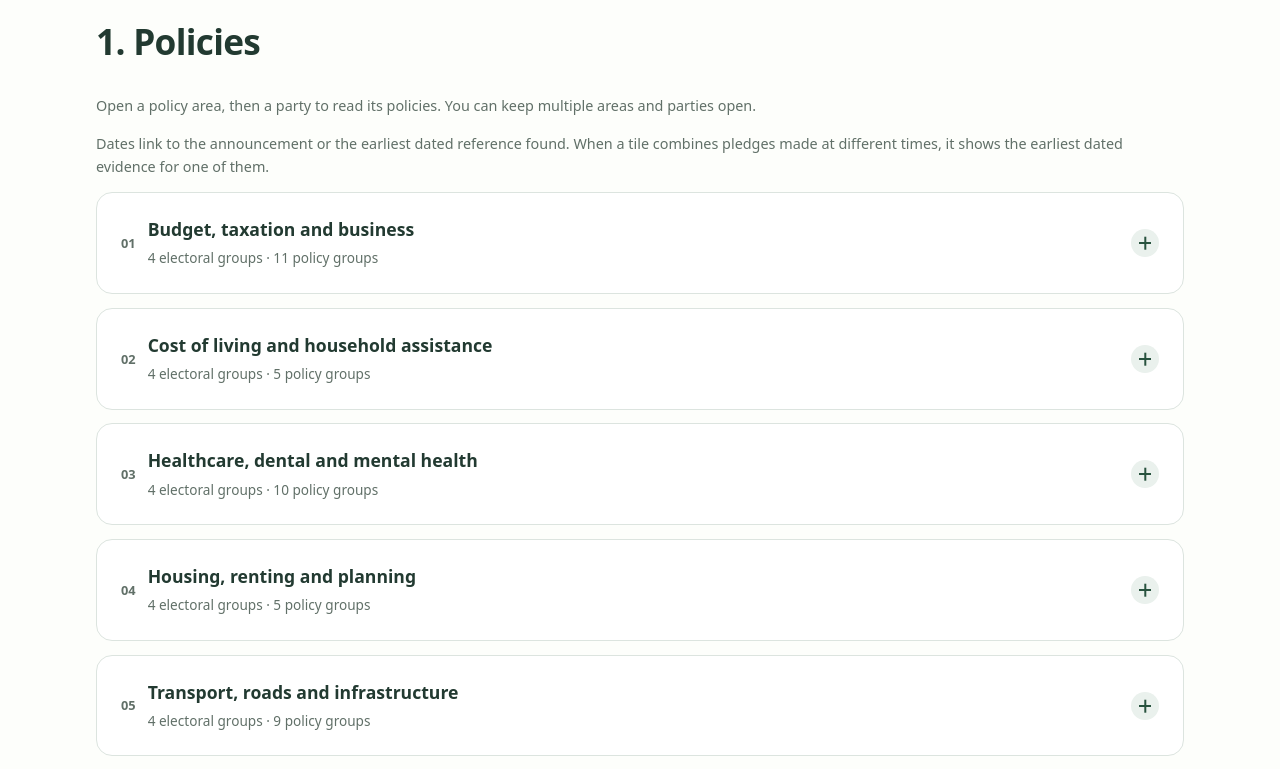
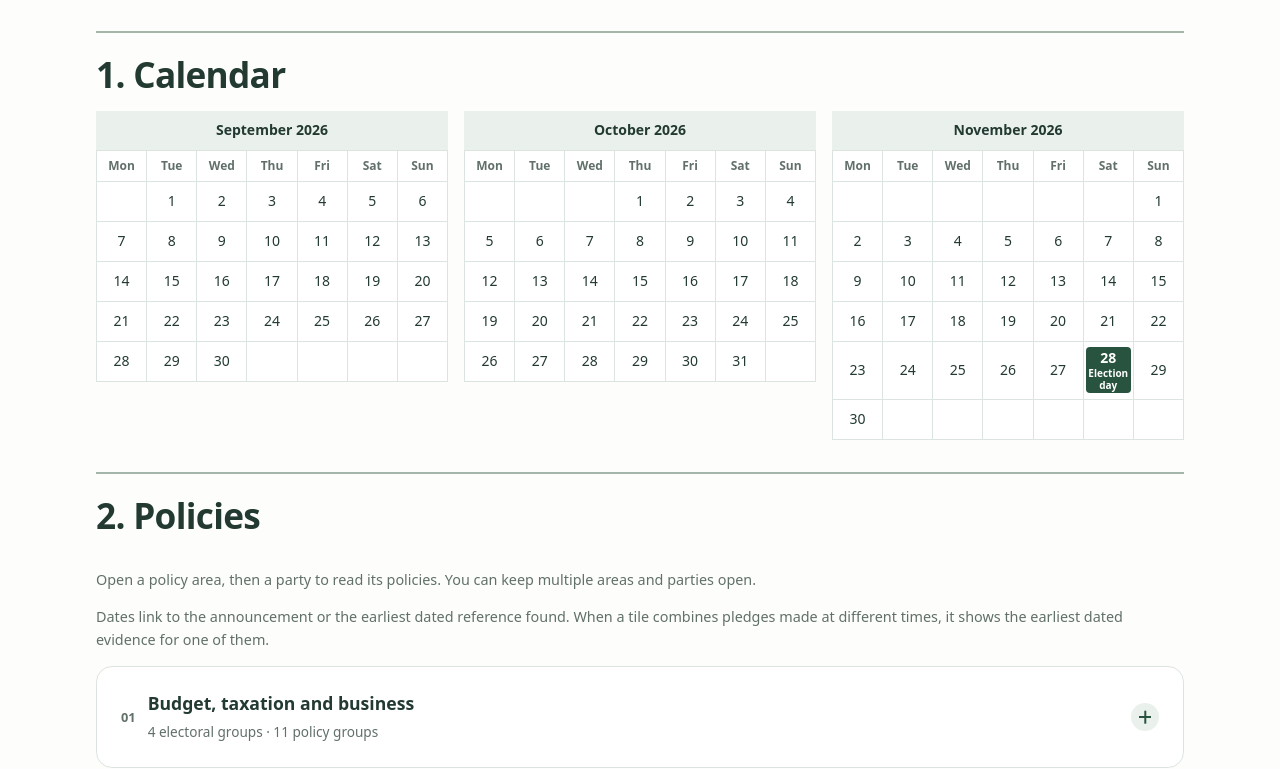
Before and after one commit to adludo/research-politics, a Next.js app: page /elections/victoria-2026 in a window 1280 px wide. Shown: the part 642-1411 px from the top of the page. Built offline with nearby package versions, Linux system fonts and the light colour scheme.

Commit message:
FEAT: add a three-month election calendar

```diff
--- a/app/elections/victoria-2026/page.tsx
+++ b/app/elections/victoria-2026/page.tsx
@@ -5,6 +5,7 @@ import VictorianBudgetChart from '../../../components/budgets/VictorianBudgetCha
 import PolicyComparison from '../../../components/policies/PolicyComparison';
 import SourceReference from '../../../components/policies/SourceReference';
 import BackToTop from '../../../components/ui/BackToTop';
+import ElectionCalendar from '../../../components/ui/ElectionCalendar';
 import ExpandableSection from '../../../components/ui/ExpandableSection';
 
 import { getPolicyVerification } from './policy-verification';
@@ -96,6 +97,7 @@ function StateBudget() {
 }
 
 const sections = [
+  { id: 'calendar', title: 'Calendar', Content: () => <ElectionCalendar electionDate={comparison.electionDateSupplied} /> },
   { id: 'policies', title: 'Policies', Content: ElectionPolicies, topics: comparison.sections },
   { id: 'state-budget', title: 'State budget', Content: StateBudget },
   { id: 'verification-heading', title: 'Verification and source review', Content: SourceReview, headingId: 'review-heading' },
--- /dev/null
+++ b/components/ui/ElectionCalendar.module.css
@@ -0,0 +1,41 @@
+.months {
+  display: grid;
+  grid-template-columns: repeat(auto-fit, minmax(min(100%, 18rem), 1fr));
+  align-items: start;
+  gap: 1rem;
+}
+
+.month {
+  width: 100%;
+  table-layout: fixed;
+  border-collapse: collapse;
+  background: var(--surface);
+  text-align: center;
+  font-size: .875rem;
+}
+
+.month caption {
+  padding: .5rem;
+  background: var(--surface-accent);
+  font-weight: 700;
+}
+
+.month th, .month td {
+  border: 1px solid var(--border);
+  padding: .35rem .125rem;
+}
+
+.month th { color: var(--muted); font-size: .75rem; }
+.month td { height: 2.5rem; }
+
+.electionDay {
+  display: block;
+  border-radius: .25rem;
+  background: var(--accent);
+  color: var(--surface);
+  font-weight: 700;
+  line-height: 1.2;
+  padding: .15rem 0;
+}
+
+.electionDay span { display: block; font-size: .625rem; overflow-wrap: anywhere; }
--- /dev/null
+++ b/components/ui/ElectionCalendar.tsx
@@ -0,0 +1,60 @@
+import styles from './ElectionCalendar.module.css';
+
+const weekdays = ['Monday', 'Tuesday', 'Wednesday', 'Thursday', 'Friday', 'Saturday', 'Sunday'];
+const monthFormat = new Intl.DateTimeFormat('en-AU', { month: 'long', year: 'numeric', timeZone: 'UTC' });
+
+function getMonthWeeks(month: Date) {
+  const firstWeekday = (month.getUTCDay() + 6) % 7;
+  const days = new Date(Date.UTC(month.getUTCFullYear(), month.getUTCMonth() + 1, 0)).getUTCDate();
+  return Array.from({ length: Math.ceil((firstWeekday + days) / 7) }, (_, week) =>
+    Array.from({ length: 7 }, (_, weekday) => week * 7 + weekday - firstWeekday + 1)
+      .map(day => day >= 1 && day <= days ? day : null),
+  );
+}
+
+/** Shows the election month and the preceding two months for an ISO calendar date. */
+export default function ElectionCalendar({ electionDate }: { electionDate: string }) {
+  const election = new Date(electionDate);
+  const months = [-2, -1, 0].map(offset =>
+    new Date(Date.UTC(election.getUTCFullYear(), election.getUTCMonth() + offset, 1)),
+  );
+
+  return (
+    <div className={styles.months}>
+      {months.map(month => {
+        const monthKey = month.toISOString().slice(0, 7);
+
+        return (
+          <table key={monthKey} className={styles.month}>
+            <caption>{monthFormat.format(month)}</caption>
+            <thead>
+              <tr>
+                {weekdays.map(day => <th key={day} scope="col" aria-label={day}>{day.slice(0, 3)}</th>)}
+              </tr>
+            </thead>
+            <tbody>
+              {getMonthWeeks(month).map((week, index) => (
+                <tr key={index}>
+                  {week.map((day, weekday) => {
+                    if (day === null) return <td key={weekday} />;
+                    const date = `${monthKey}-${String(day).padStart(2, '0')}`;
+
+                    return (
+                      <td key={weekday}>
+                        {date === electionDate ? (
+                          <time dateTime={date} className={styles.electionDay}>
+                            {day}<span>Election day</span>
+                          </time>
+                        ) : day}
+                      </td>
+                    );
+                  })}
+                </tr>
+              ))}
+            </tbody>
+          </table>
+        );
+      })}
+    </div>
+  );
+}
```
